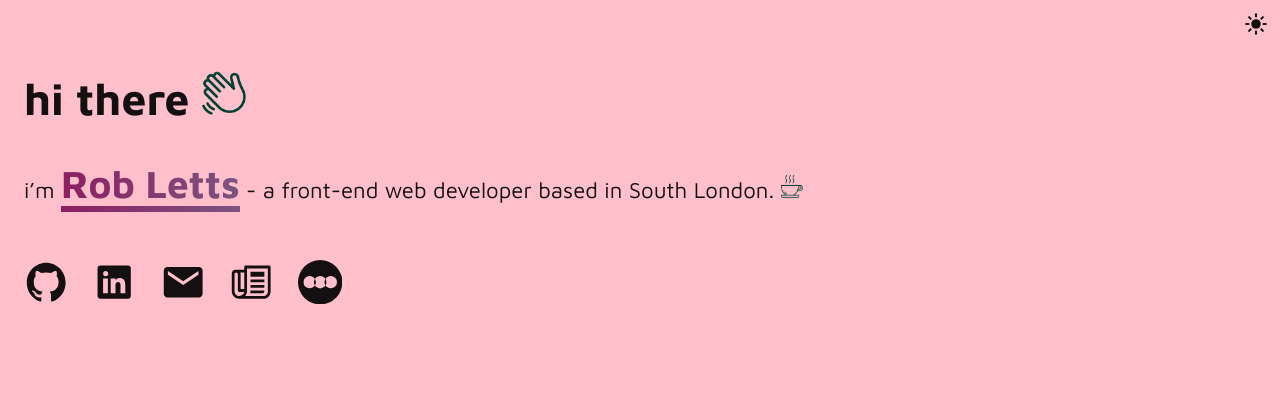
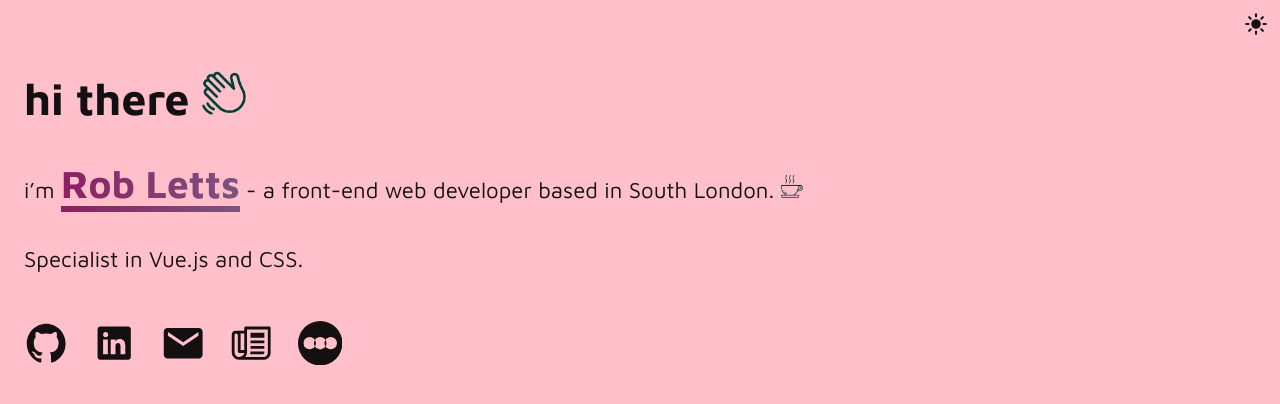
Before and after one commit to rob-letts/personal-site, a Nuxt app: page / in a window 1280 px wide. Shown: the top 404 px of the page. Built offline with nearby package versions, Linux system fonts and the light colour scheme.

Commit message:
update external links

```diff
--- a/components/MainContent.vue
+++ b/components/MainContent.vue
@@ -20,7 +20,7 @@ function copyToClipboard(value: string) {
 	<main>
 		<ul>
 			<li>
-				<LinkWrapper href="https://github.com/robertletts">
+				<LinkWrapper href="https://github.com/rob-letts">
 					<SVGGitHub />
 				</LinkWrapper>
 			</li>
--- a/components/SiteHeader.vue
+++ b/components/SiteHeader.vue
@@ -19,7 +19,7 @@ const themeStore = useThemeStore();
       i’m
       <a
         class="name"
-        href="https://github.com/robertletts"
+        href="https://github.com/rob-letts"
       >Rob Letts</a>
       - a front-end web developer based in
       <span class="no-wrap">
@@ -32,6 +32,7 @@ const themeStore = useThemeStore();
         />
       </span>
     </p>
+    <p>Specialist in Vue.js and CSS.</p>
   </header>
 </template>
 
@@ -42,6 +43,10 @@ h1 {
 
 header {
 	margin-bottom: 3.5rem;
+
+  & > p:not(:first-of-type) {
+    margin-top: 1em;
+  }
 }
 
 .name {
```
